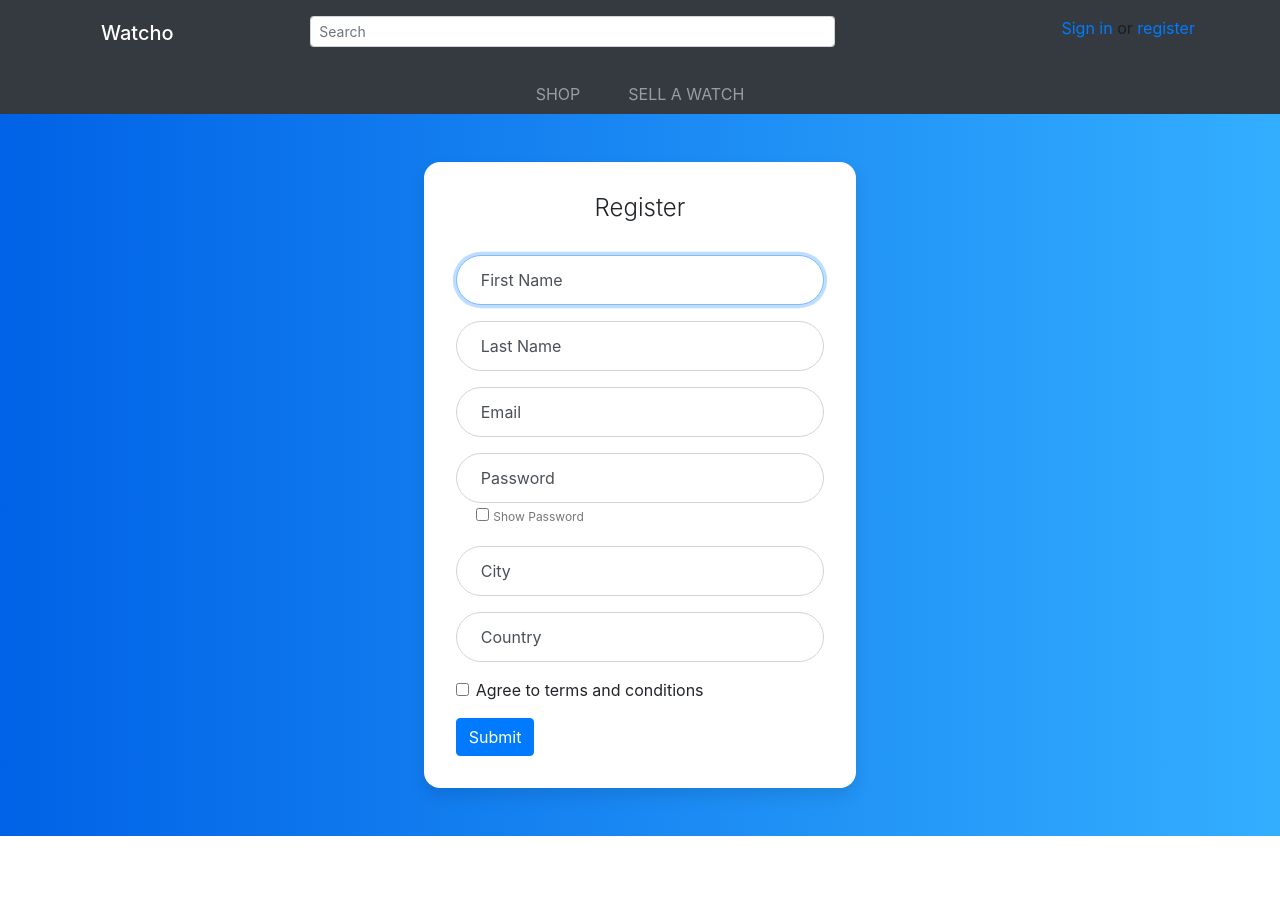
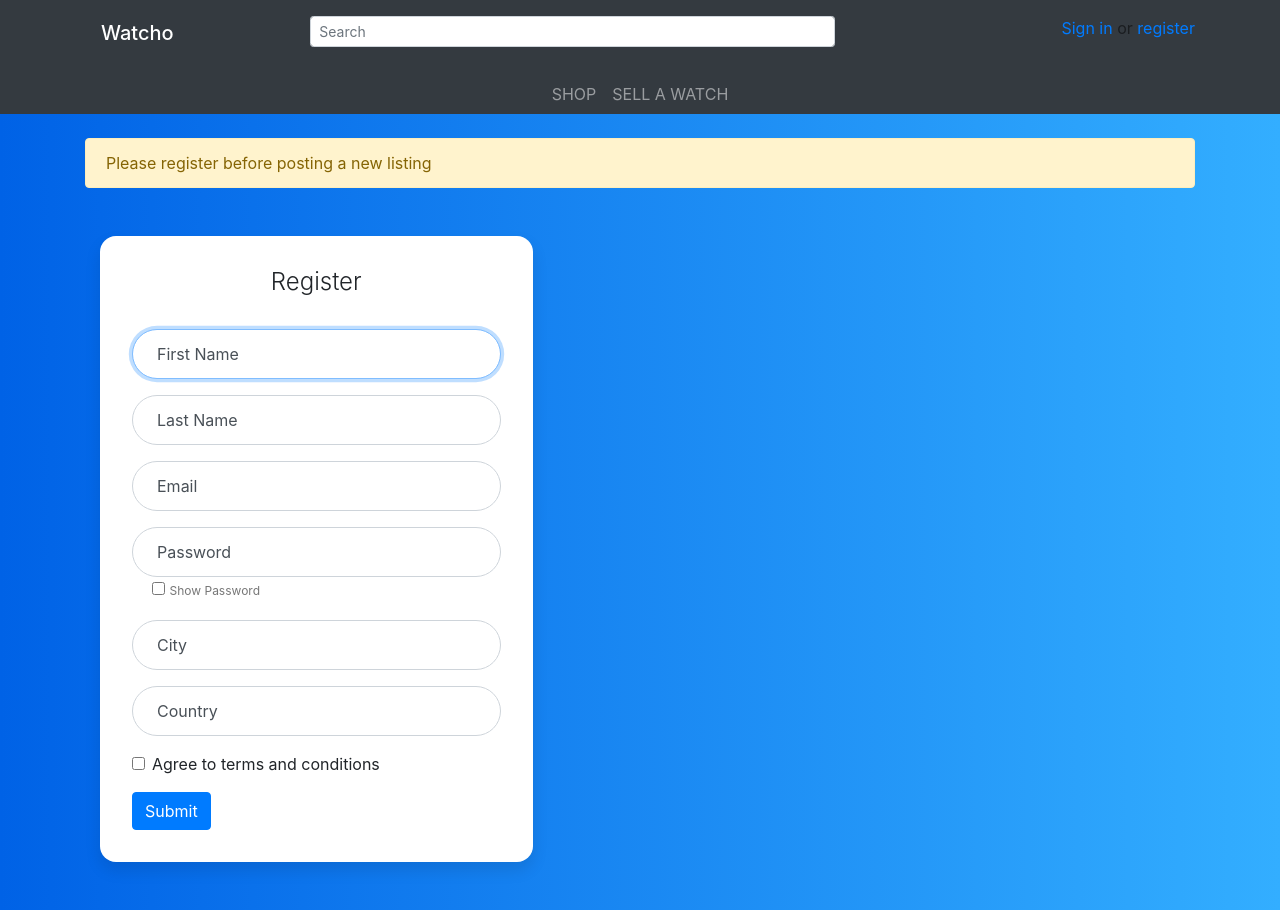
Before and after one commit to kljuni/watchoo-app, a Flask app: page /sell in a window 1280 px wide. Before the commit the page ends 836 px from the top, so only its background shows below. Run offline with Flask 2, Linux system fonts and the light colour scheme; some libraries are stand-ins or nearby versions.

Commit message:
v5 8/9/20

```diff
--- a/main.py
+++ b/main.py
@@ -276,7 +276,8 @@ def watches_list(order, page):
 @app.route("/sell", methods=['GET', 'POST'])
 def sell():
     if session.get("user_id") is None:
-        return render_template("register.html")
+        reg = "Please register before posting a new listing"
+        return render_template("register.html", reg=reg)
 
     if request.method == 'POST':
         print(request)
--- a/templates/layout.html
+++ b/templates/layout.html
@@ -87,7 +87,7 @@
             <div class="bg-dark">
                 <div class="container">
                     <ul class="nav mb-3 justify-content-end navbar-dark bg-dark">
-                        <h1><a class="navbar-brand nav-link mt-3 mr-auto ml-auto ml-md-0" href="#">Watcho</a></h1>
+                        <h1><a class="navbar-brand nav-link mt-3 mr-auto ml-auto ml-md-0" href="/">Watcho</a></h1>
                         <div class="col-6 col-lg-6 mt-3 mx-auto d-none d-md-block d-lg-block d-xl-block">
                             <form action="/search" method="post" class="form-inline md-form form-sm mt-0">
                                 <input name="search" class="form-control form-control-sm w-100" type="text" placeholder="Search"
@@ -138,9 +138,9 @@
                 </div>
 
                 <div class="container navbar-dark bg-dark">
-                    <ul class="navbar-nav flex-row ml-auto justify-content-around justify-content-md-center">
-                        <li class="nav-item mx-md-4"><a href="/shop" class="nav-link">SHOP</a></li>
-                        <li class="nav-item mx-md-4"><a href="/sell" class="nav-link">SELL A WATCH</a></li>
+                    <ul class="navbar-nav flex-row mx-auto justify-content-start">
+                        <li class="nav-item ml-auto mr-2"><a href="/shop" class="nav-link">SHOP</a></li>
+                        <li class="nav-item mr-auto ml-2"><a href="/sell" class="nav-link">SELL A WATCH</a></li>
                     </ul>
                 </div>
             </div>
--- a/templates/register.html
+++ b/templates/register.html
@@ -7,9 +7,16 @@
 {% endblock %}
 
 {% block body %}
+
+{% if reg %}
+    <div class="alert alert-warning mt-4 mb-0" role="alert">
+        Please register before posting a new listing
+    </div>
+{% endif %}
+
 <div class="container">
     <div class="row">
-    <div class="col-sm-9 col-md-7 col-lg-5 mx-auto">
+    <div class="col-sm-9 col-md-7 col-lg-5 mt-0">
         <div class="card card-signin my-5">
         <div class="card-body">
             <h5 class="card-title text-center">Register</h5>
--- a/templates/shop.html
+++ b/templates/shop.html
@@ -117,7 +117,6 @@
                             <div id="collapseThree" class="collapse" aria-labelledby="headingThree">
                                 <div class="card-body">
                                     {% for row in brands %}
-
                                         <div class="custom-control custom-radio">
                                             <input type="radio" id="brandRadio{{ loop.index }}" name="brand" class="custom-control-input">
                                             <label class="custom-control-label" for="brandRadio{{ loop.index }}">{{ row }}</label>
```
